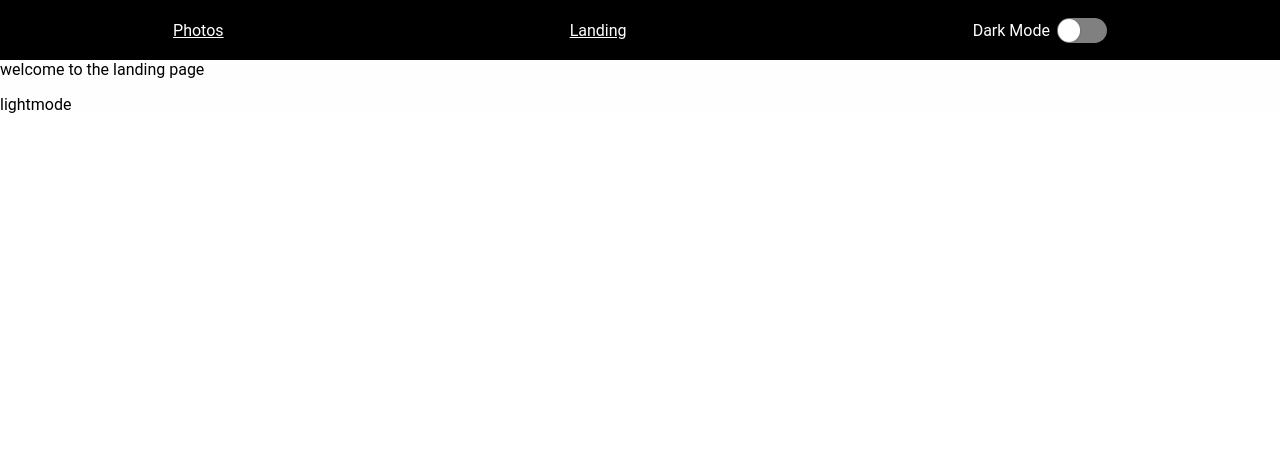
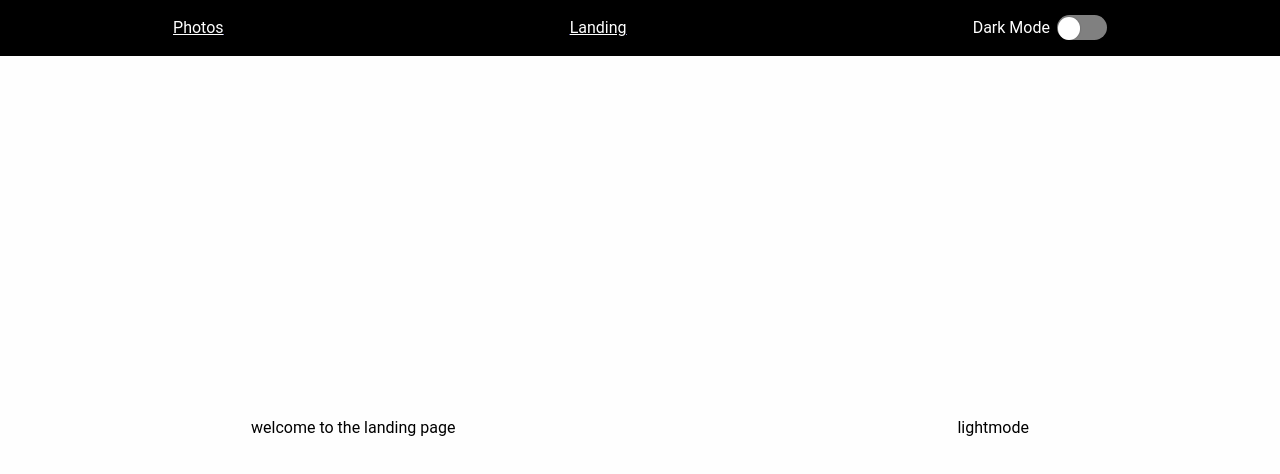
Before and after one commit to Jake-Egbert/darkmode, a React (Create React App) app: page / in a window 1280 px wide. Shown: the top 474 px of the page. Built offline with nearby package versions, Linux system fonts and the light colour scheme.

Commit message:
fixed styling issues

```diff
--- a/src/components/context/DarkModeContext.js
+++ b/src/components/context/DarkModeContext.js
@@ -8,7 +8,7 @@ function DarkModeProvider(props) {
     setDarkMode(!darkMode);
   };
   return (
-    <div>
+    <div className="dark-context-container">
       <DarkModeContext.Provider value={{ darkMode, toggleDarkMode }}>
         {props.children}
       </DarkModeContext.Provider>
--- a/src/components/pages/Landing.js
+++ b/src/components/pages/Landing.js
@@ -14,9 +14,7 @@ const Landing = () => {
 
   return (
     <div
-      className={
-        darkMode ? `landing-container content-dark` : `landing-container`
-      }
+      className={darkMode ? `page-container content-dark` : `page-container`}
     >
       <div>welcome to the landing page</div>
       <div className="example-text">{landingProvider()}</div>
--- a/src/components/pages/Photos.js
+++ b/src/components/pages/Photos.js
@@ -14,9 +14,7 @@ const Photos = () => {
 
   return (
     <div
-      className={
-        darkMode ? `landing-container content-dark` : `landing-container`
-      }
+      className={darkMode ? `page-container content-dark` : `page-container`}
     >
       <div>welcome to the photos page</div>
       <div className="example-text">{photoProvider()}</div>
--- a/src/styles/common/app.scss
+++ b/src/styles/common/app.scss
@@ -1,3 +1,7 @@
+.dark-context-container {
+  width: 100%;
+  height: 100%;
+
   .app {
     display: flex;
     flex-direction: column;
@@ -14,3 +18,4 @@
       }
     }
   }
+}
--- a/src/styles/pages/landing.scss
+++ b/src/styles/pages/landing.scss
@@ -1,4 +1,7 @@
-.landing-container {
+.page-container {
+  display: flex;
+  justify-content: space-around;
+  align-items: center;
   width: 100%;
   height: 100%;
   background-color: #fefefe;
```
Lines whose indentation alone changed are shown as unchanged.
